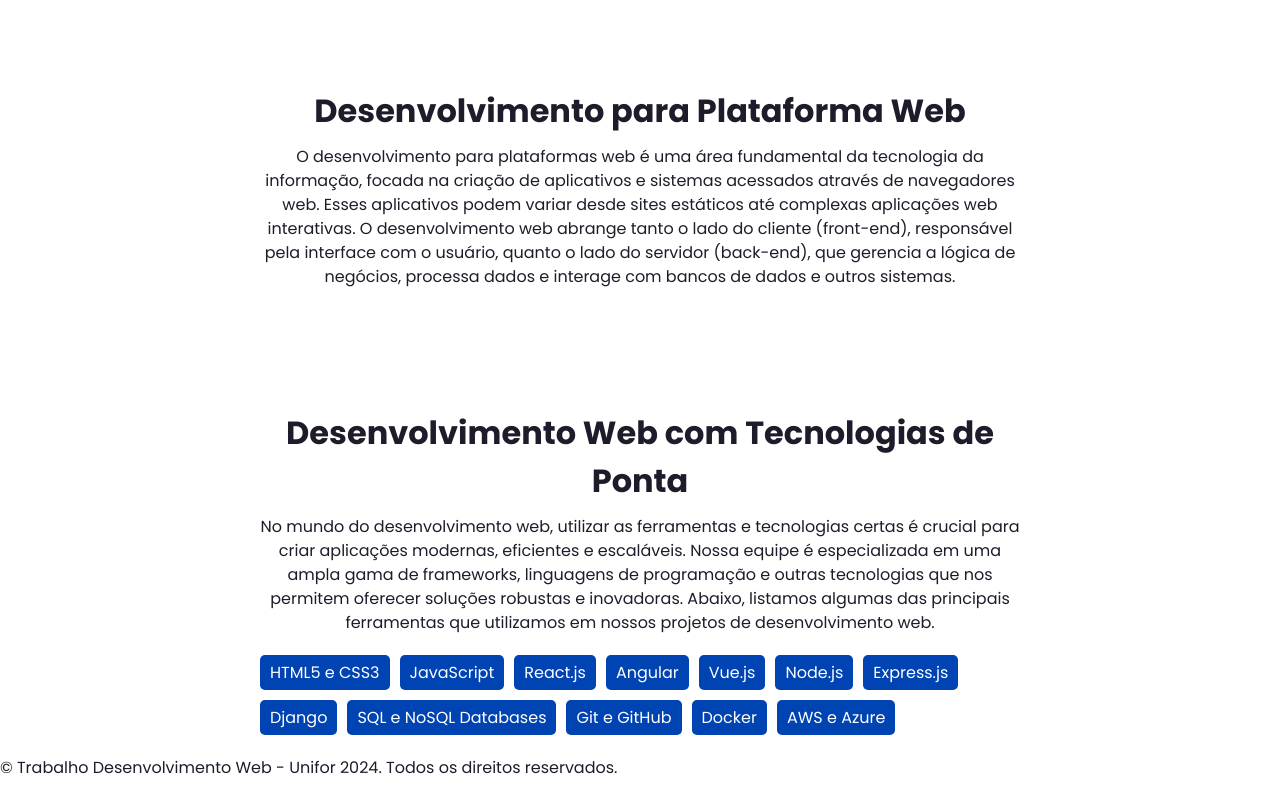
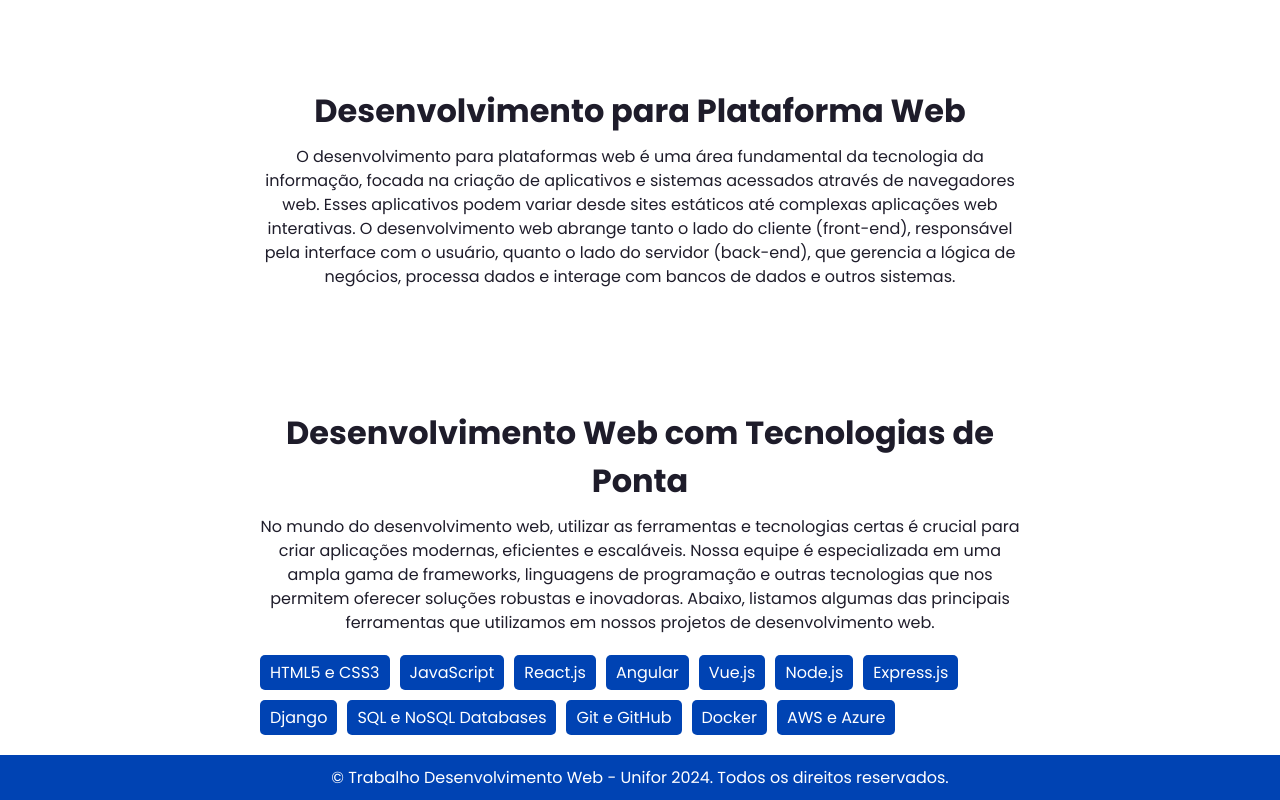
Before and after one commit to franciscomateusrodriguescastro/TrabalhoFinal_DesenvolvimentoWeb, a plain HTML site: page index.html in a window 1280 px wide. Shown: the part 793-1593 px from the top of the page. Drawn offline with nearby package versions, Linux system fonts and the light colour scheme; files that its build step writes are made by us from their sources; a script that the page names is missing.

Commit message:
Update style.css

```diff
--- a/projeto-web/public/style.css
+++ b/projeto-web/public/style.css
@@ -453,3 +453,13 @@ h1 {
 body, html {
     justify-content: center;
 }
+
+footer {
+    background-color: #0043b3;
+    color: #ffffff;
+    text-align: center;
+    padding: 10px 0;
+    position: relative;
+    bottom: 0;
+    width: 100%;
+}
```
